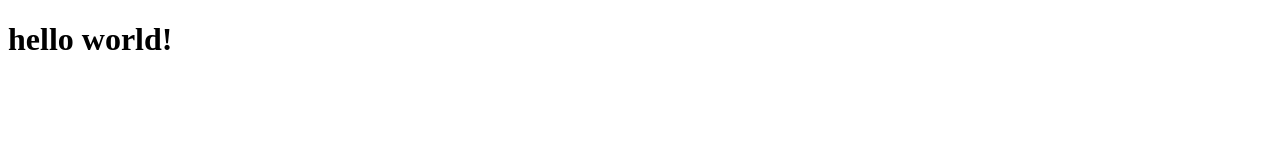
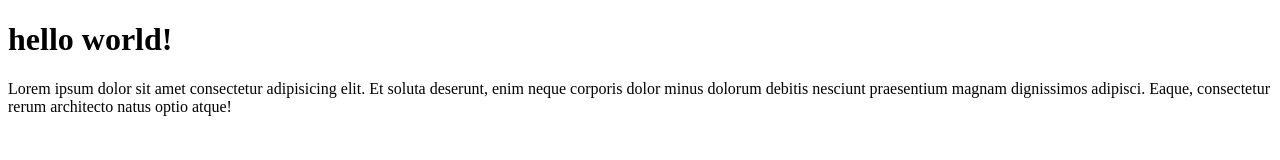
Before and after one commit to fadia-aziz/github, a plain HTML site: page index.html in a window 1280 px wide. Drawn offline with Linux system fonts and the light colour scheme.

Commit message:
firstcommit

```diff
--- a/index.html
+++ b/index.html
@@ -9,6 +9,9 @@
 
 <body>
     <h1>hello world!</h1>
+    <p>Lorem ipsum dolor sit amet consectetur adipisicing elit. Et soluta deserunt, enim neque corporis dolor minus
+        dolorum debitis nesciunt praesentium magnam dignissimos adipisci. Eaque, consectetur rerum architecto natus
+        optio atque!</p>
 </body>
 
 </html>
```
